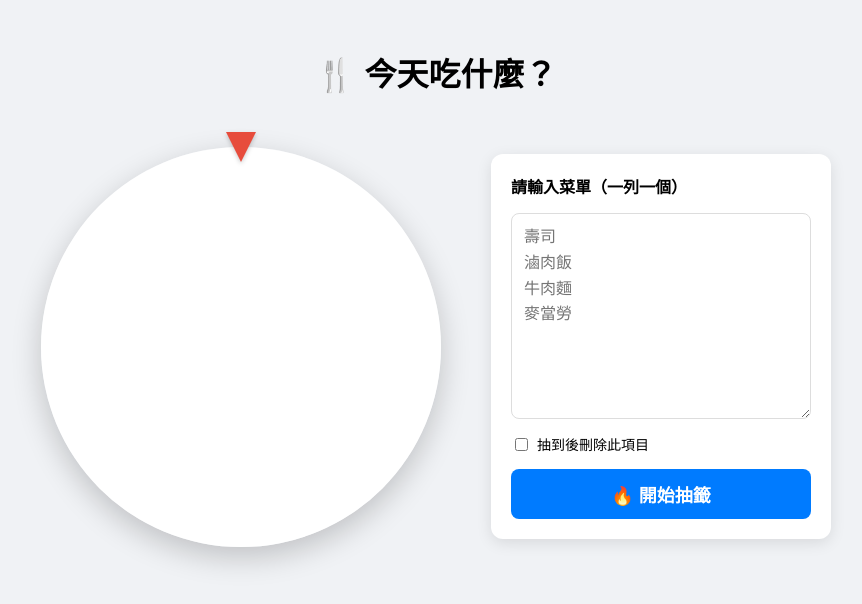
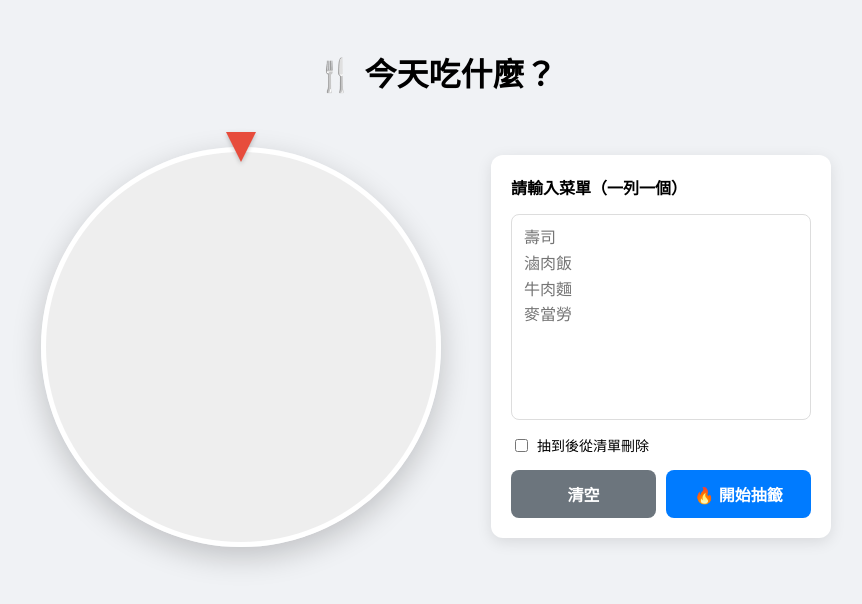
Before and after one commit to 10835yuri/10835yuri.github.io, a plain HTML site: page food picker.html in a window 1280 px wide. Both pictures are taken after a click on the button "🔥 開始抽籤". Shown: the whole page, without its empty margins (204-1066 px from the left). Drawn offline with Linux system fonts and the light colour scheme.

Commit message:
Update food picker.html

```diff
--- a/food picker.html
+++ b/food picker.html
@@ -6,7 +6,7 @@
     <link rel="icon"href="icon.png">
   </head>
   <body>
-  <!DOCTYPE html>
+ <!DOCTYPE html>
 <html lang="zh-Hant">
 <head>
   <meta charset="UTF-8" />
@@ -79,27 +79,34 @@
       border: 1px solid #ddd;
       line-height: 1.6;
       font-size: 16px;
+      resize: none;
+    }
+
+    .btn-group {
+      display: flex;
+      gap: 10px;
     }
 
     button {
+      flex: 1;
       padding: 12px;
       border-radius: 8px;
       border: none;
-      background: #007bff;
-      color: white;
       font-weight: bold;
-      font-size: 18px;
+      font-size: 16px;
       cursor: pointer;
       transition: 0.3s;
     }
 
+    #spinBtn { background: #007bff; color: white; }
+    #spinBtn:hover:not(:disabled) { background: #0056b3; }
+
+    #resetBtn { background: #6c757d; color: white; }
+    #resetBtn:hover { background: #5a6268; }
+
     button:disabled {
       background: #ccc;
       cursor: not-allowed;
-    }
-
-    button:hover:not(:disabled) {
-      background: #0056b3;
     }
   </style>
 </head>
@@ -115,10 +122,15 @@
     <div class="input-box">
       <label><strong>請輸入菜單（一列一個）</strong></label>
       <textarea id="foodInput" placeholder="壽司&#10;滷肉飯&#10;牛肉麵&#10;麥當勞"></textarea>
-      <label style="display:flex; align-items:center; gap:6px; font-size:14px;">
-        <input type="checkbox" id="removeAfterSpin"> 抽到後刪除此項目
+
+      <label style="display:flex; align-items:center; gap:6px; font-size:14px; cursor:pointer;">
+        <input type="checkbox" id="removeAfterSpin"> 抽到後從清單刪除
       </label>
-      <button id="spinBtn">🔥 開始抽籤</button>
+
+      <div class="btn-group">
+        <button id="resetBtn">清空</button>
+        <button id="spinBtn">🔥 開始抽籤</button>
+      </div>
     </div>
   </div>
 
@@ -126,35 +138,35 @@
     const canvas = document.getElementById('wheel');
     const ctx = canvas.getContext('2d');
     const spinBtn = document.getElementById('spinBtn');
+    const resetBtn = document.getElementById('resetBtn');
     const foodInput = document.getElementById('foodInput');
 
     canvas.width = canvas.height = 800;
     let currentRotation = 0;
     let isSpinning = false;
 
-    // 自動讀取上次的選單
-    window.onload = () => {
-      const savedData = localStorage.getItem('myMenu');
-      if (savedData) {
-        foodInput.value = savedData;
-        drawWheel();
-      }
-    };
-
+    // 繪製轉盤邏輯
     function drawWheel() {
       const items = foodInput.value.split('\n').filter(i => i.trim() !== '');
-      if (items.length === 0) return;
+      const num = items.length;
 
-      localStorage.setItem('myMenu', foodInput.value);
+      ctx.clearRect(0, 0, canvas.width, canvas.height);
 
-      const num = items.length;
+      if (num === 0) {
+          // 若沒資料，畫一個灰色的空圓
+          ctx.beginPath();
+          ctx.arc(400, 400, 390, 0, 2 * Math.PI);
+          ctx.fillStyle = "#eee";
+          ctx.fill();
+          return;
+      }
+
       const arcSize = (2 * Math.PI) / num;
       const colors = ['#FF6B6B', '#4ECDC4', '#FFE66D', '#1A535C', '#A29BFE', '#FF9F1C', '#95A5A6', '#F8A5C2'];
 
-      ctx.clearRect(0, 0, canvas.width, canvas.height);
       ctx.save();
       ctx.translate(400, 400);
-      ctx.rotate(-Math.PI / 2);
+      ctx.rotate(-Math.PI / 2); // 讓第一個選項對準上方指針
       ctx.translate(-400, -400);
 
       items.forEach((text, i) => {
@@ -164,7 +176,7 @@
         ctx.moveTo(400, 400);
         ctx.arc(400, 400, 390, angle, angle + arcSize);
         ctx.fill();
-        ctx.strokeStyle = 'rgba(255,255,255,0.5)';
+        ctx.strokeStyle = "rgba(255,255,255,0.4)";
         ctx.lineWidth = 2;
         ctx.stroke();
 
@@ -174,13 +186,19 @@
         ctx.textAlign = 'right';
         ctx.fillStyle = (colors[i % colors.length] === '#1A535C') ? 'white' : '#333';
         ctx.font = 'bold 32px Microsoft JhengHei';
-        ctx.fillText(text, 350, 10);
+        ctx.fillText(text.substring(0, 10), 350, 12); // 限制長度避免溢出
         ctx.restore();
       });
       ctx.restore();
     }
 
     foodInput.addEventListener('input', drawWheel);
+    resetBtn.addEventListener('click', () => {
+        foodInput.value = "";
+        drawWheel();
+    });
+
+    // 初始繪製
     drawWheel();
 
     spinBtn.addEventListener('click', () => {
@@ -188,15 +206,15 @@
 
       const items = foodInput.value.split('\n').filter(i => i.trim() !== '');
       if (items.length < 2) {
-        alert('請至少輸入兩個選項！');
+        alert('請至少輸入兩個選項才能抽籤喔！');
         return;
       }
 
       isSpinning = true;
       spinBtn.disabled = true;
 
-      const randomExtra = Math.floor(Math.random() * 360) + Math.floor(Math.random() * 720);
-      const baseSpins = Math.floor(Math.random() * 4) + 4;
+      const baseSpins = 5; // 基本轉5圈
+      const randomExtra = Math.floor(Math.random() * 360);
       const totalRotation = currentRotation + (360 * baseSpins) + randomExtra;
 
       canvas.style.transform = `rotate(${totalRotation}deg)`;
@@ -209,25 +227,29 @@
         const actualDeg = currentRotation % 360;
         const num = items.length;
         const arcSizeDeg = 360 / num;
+
+        // 計算中獎索引
         let winningIndex = Math.floor((360 - actualDeg) % 360 / arcSizeDeg);
 
         alert(`🎉 今天就吃：${items[winningIndex]}！`);
 
-        const remove = document.getElementById('removeAfterSpin').checked;
-        if (remove) {
+        if (document.getElementById('removeAfterSpin').checked) {
           items.splice(winningIndex, 1);
-          foodInput.value = items.join('\n');
+          foodInput.value = items.join("\n");
+
+          // 移除中獎項後，瞬間重置轉盤位置，避免下次旋轉計算錯誤
           canvas.style.transition = 'none';
           currentRotation = 0;
           canvas.style.transform = `rotate(0deg)`;
           drawWheel();
-          setTimeout(() => { canvas.style.transition = 'transform 4s cubic-bezier(0.15, 0, 0.15, 1)'; }, 50);
+          setTimeout(() => {
+              canvas.style.transition = 'transform 4s cubic-bezier(0.15, 0, 0.15, 1)';
+          }, 50);
         }
       }, 4000);
     });
   </script>
 </body>
 </html>
-
-  </body>
+</body>
 </html>
```
